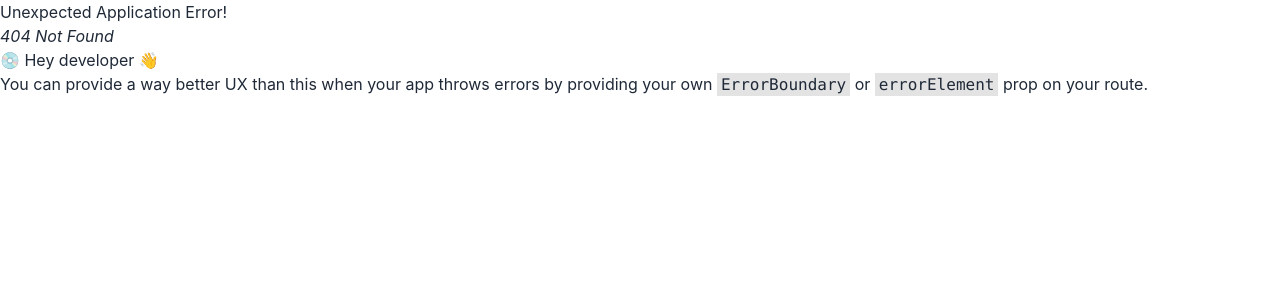
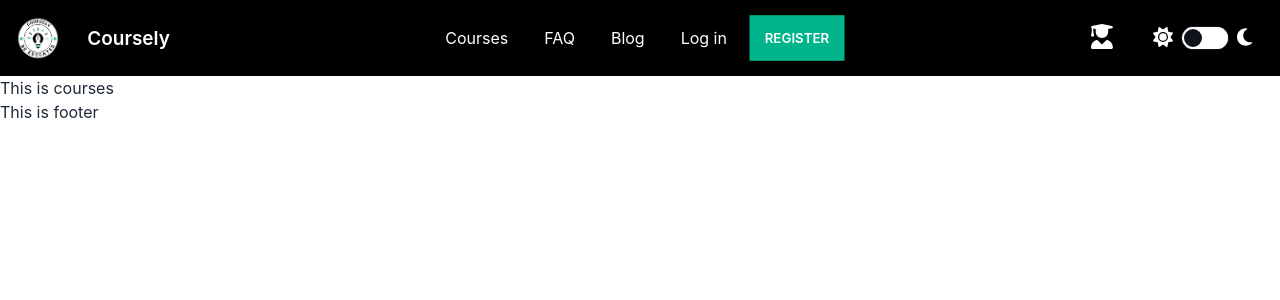
Before and after one commit to amanat-mahmud/Coursely, a React (Create React App) app: page /courses in a window 1280 px wide. Before the commit this address had no page. Shown: the top 300 px of the page. Built offline with nearby package versions, Linux system fonts and the light colour scheme.

Commit message:
error page added

```diff
--- /dev/null
+++ b/src/Pages/Error/Error.js
@@ -0,0 +1,15 @@
+import React from 'react';
+import { Link } from 'react-router-dom';
+
+const Error = () => {
+    return (
+        <div className='text-center'>
+            <h1 className='lg:text-9xl mt-56'>404</h1>
+            <p className='mt-4'><span className='lg:text-5xl'>O</span><span className='lg:text-4xl'>ops....</span></p>
+            <p className='lg:text-3xl lg:mx-48 my-4'>The page requested couldn't be found. This could be a spelling error in the URL or a removed page.</p>
+            <Link to='/'><button className="btn bg-[#00b58b] text-white border-none">Back to Home Page</button></Link>
+        </div>
+    );
+};
+
+export default Error;
--- /dev/null
+++ b/src/Pages/Shared/Footer/Footer.js
@@ -0,0 +1,11 @@
+import React from 'react';
+
+const Footer = () => {
+    return (
+        <div>
+            <h1>This is footer</h1>
+        </div>
+    );
+};
+
+export default Footer;<h1>This is footer</h1>
--- a/src/Pages/Shared/Header/Header.js
+++ b/src/Pages/Shared/Header/Header.js
@@ -16,15 +16,15 @@ const Header = () => {
                         <label  tabIndex="0" className="btn btn-ghost lg:hidden">
                             <svg xmlns="http://www.w3.org/2000/svg" className="h-5 w-5" fill="none" viewBox="0 0 24 24" stroke="currentColor"><path strokeLinecap="round" strokeLinejoin="round" strokeWidth="2" d="M4 6h16M4 12h8m-8 6h16" /></svg>
                         </label>
-                        <ul tabIndex="0" className="menu menu-compact dropdown-content mt-3 p-2 shadow bg-base-100 rounded-box w-52">
+                        <ul tabIndex="0" className="menu menu-compact dropdown-content mt-3 p-2 shadow bg-base-100 rounded-box w-52 dark:bg-black">
                             <li><Link to="/courses">Courses</Link></li>
                             <li><Link>FAQ</Link></li>
                             <li><Link>Blog</Link></li>
                             <li><Link>Log in</Link></li>
-                            <li><Link className='btn  bg-white'>Register</Link></li>
+                            <li><Link className='btn  bg-white dark:text-[#00b58b] hover:bg-[#00b58b] dark:hover:text-white'>Register</Link></li>
                         </ul>
                     </div>
-                    <img src={logo} alt="Coursely-logo" style={{width:'60px'}}></img>
+                    <Link to='/'><img src={logo} alt="Coursely-logo" style={{width:'60px'}}></img></Link>
                     <Link className="btn btn-ghost normal-case text-xl hidden md:flex">Coursely</Link>
                 </div>
                 {/* In laptop device */}
--- a/src/Routes/Routes/Routes.js
+++ b/src/Routes/Routes/Routes.js
@@ -1,9 +1,16 @@
 import { createBrowserRouter } from "react-router-dom";
-import Header from "../../Pages/Shared/Header/Header";
+import Main from "../../layout/Main/Main";
+import Error from "../../Pages/Error/Error";
+
 
 export const route = createBrowserRouter([
     {
         path:'/',
-        element:<Header></Header>
+        element:<Main></Main>,
+        children:[{
+            path:'/courses',
+            element:<div>This is courses</div>
+        }],
+        errorElement:<Error></Error>
     }
 ])
--- /dev/null
+++ b/src/layout/Main/Main.js
@@ -0,0 +1,16 @@
+import React from 'react';
+import { Outlet } from 'react-router-dom';
+import Footer from '../../Pages/Shared/Footer/Footer';
+import Header from '../../Pages/Shared/Header/Header';
+
+const Main = () => {
+    return (
+        <div>
+            <Header></Header>
+            <Outlet></Outlet>
+            <Footer></Footer>
+        </div>
+    );
+};
+
+export default Main;
```
Also changed, not shown: src/assets/images/hero.png (added).
